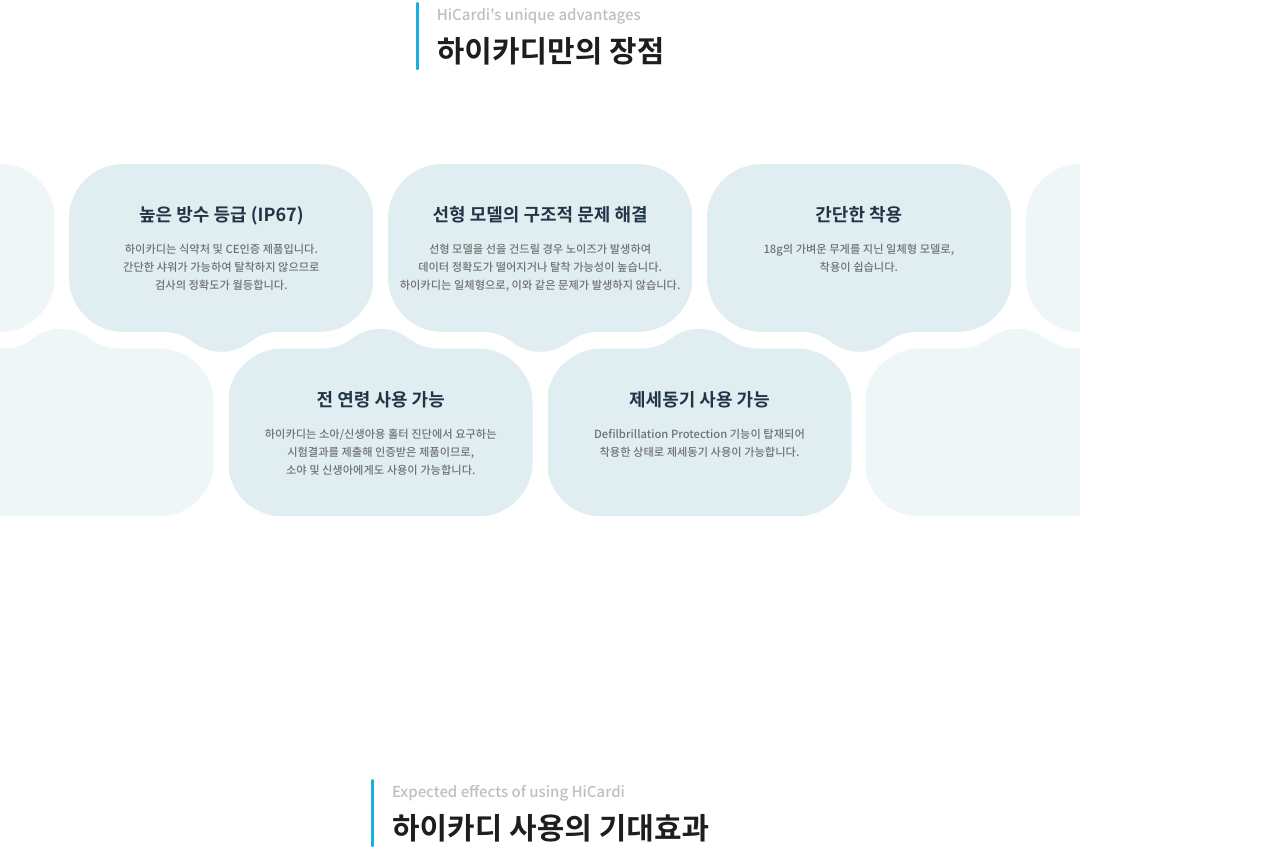
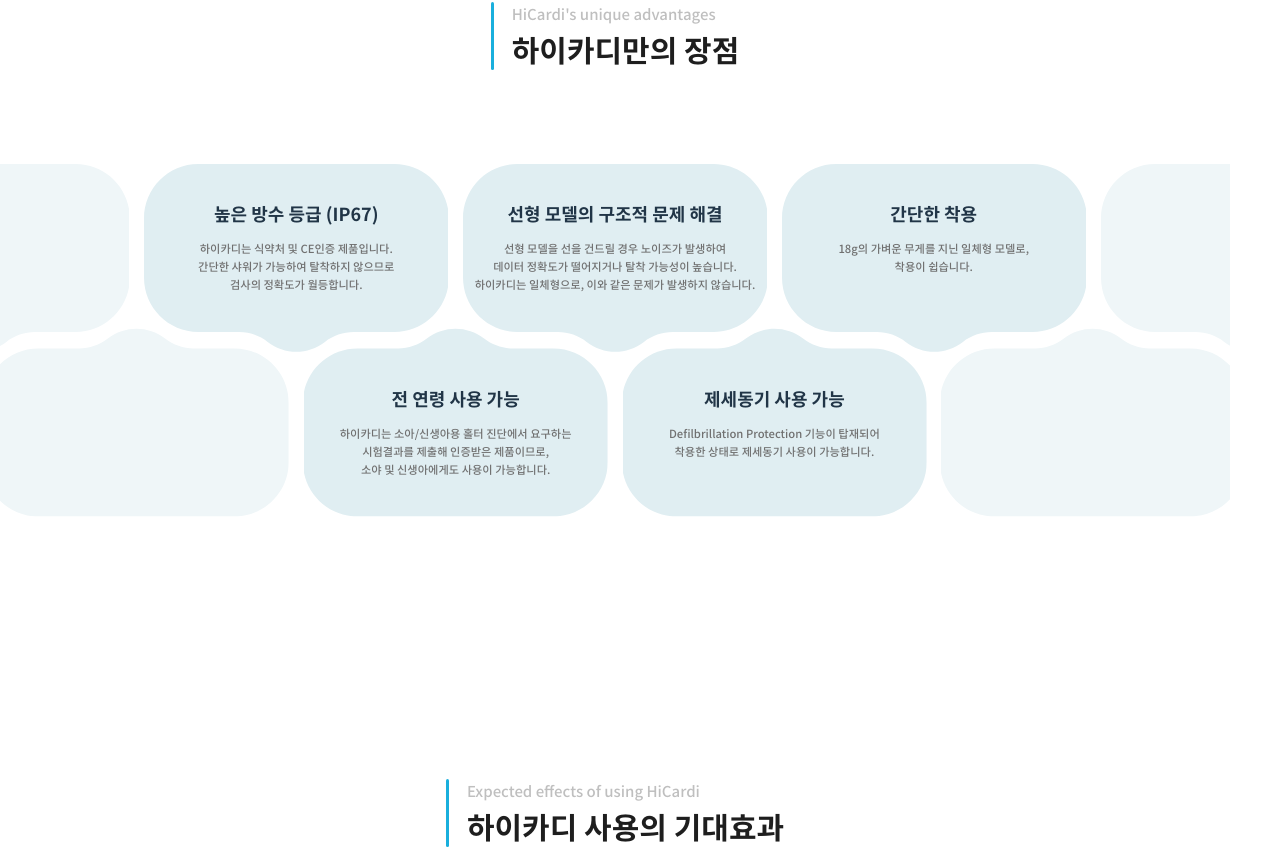
Before and after one commit to DONGA-ST-A/Frontend, a React (Vite) app: page / in a window 1280 px wide. Shown: the part 1771-2620 px from the top of the page. Built offline with nearby package versions, Linux system fonts and the light colour scheme; the HTML template or start-up script is replaced by a standard one.

Commit message:
design : advantage background (width)

```diff
--- a/src/components/MainPage/Advantage.tsx
+++ b/src/components/MainPage/Advantage.tsx
@@ -85,7 +85,7 @@ const Container = styled.div`
 `;
 
 const InnerAdvantage = styled.div`
-  max-width: 1440px;
+  max-width: 1640px;
   min-width: 1064px;
   height: 470px;
   margin: 0 auto;
```
